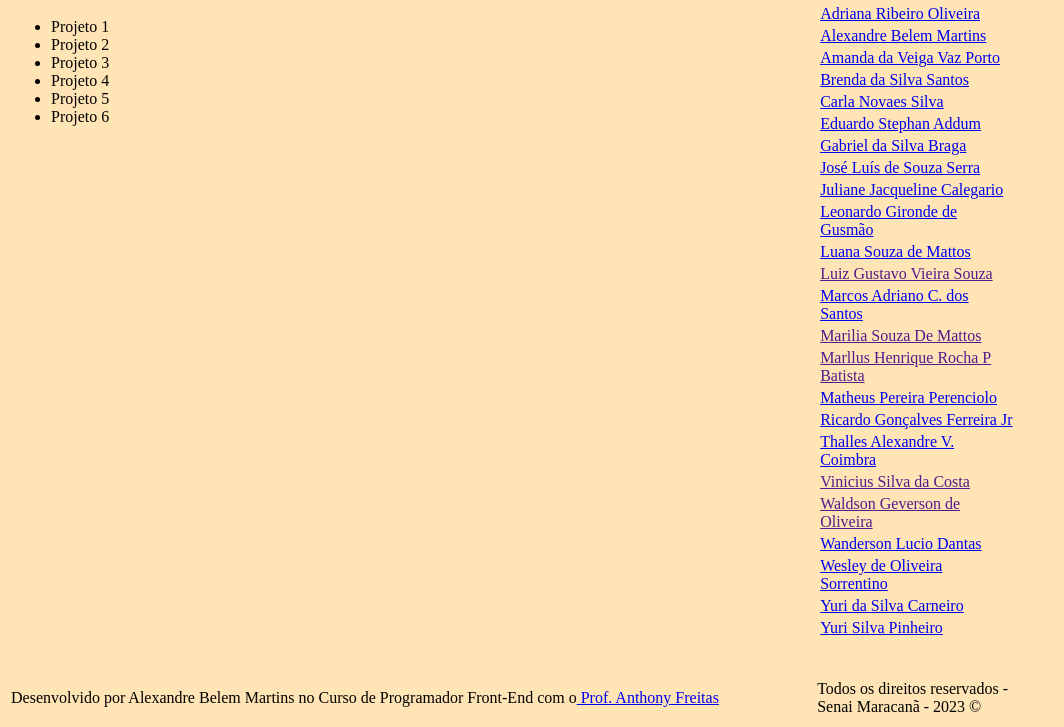
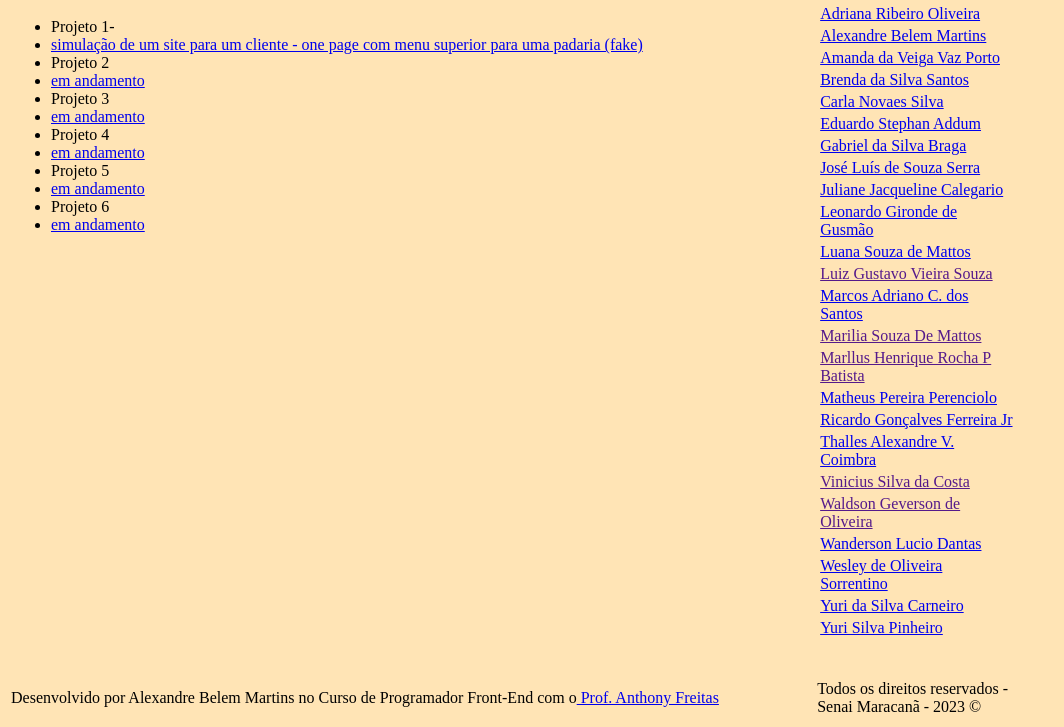
Before and after one commit to alexbelem/Projeto01, a plain HTML site: page projetos.html in a window 1280 px wide. Shown: the part 155-882 px from the top of the page, without its empty margins (0-1064 px from the left). Drawn offline with Linux system fonts and the light colour scheme.

Commit message:
Add files via upload
Colocação da descrição do projeto 01 e demais.

```diff
--- a/projetos.html
+++ b/projetos.html
@@ -35,12 +35,18 @@
 				<tr>
 				<td align="left" valign="top">
 					<ul type-"square">
-	                  <li>Projeto 1</li>
+	                  <li>Projeto 1-</li>
+					  <li><a href="https://alexbelem.github.io/">simulação de um site para um cliente - one page com menu superior para uma padaria (fake)</a></li>
                       <li>Projeto 2</li>
+					  <li><a href="https://alexbelem.github.io/">em andamento</a></li>
                       <li>Projeto 3</li>
+					  <li><a href="https://alexbelem.github.io/">em andamento</a></li>
 					  <li>Projeto 4</li>
+					  <li><a href="https://alexbelem.github.io/">em andamento</a></li>
                       <li>Projeto 5</li>
+					  <li><a href="https://alexbelem.github.io/">em andamento</a></li>
                       <li>Projeto 6</li>
+					  <li><a href="https://alexbelem.github.io/">em andamento</a></li>
 				</td>
 
 					<td align="right" valign="top">
```
